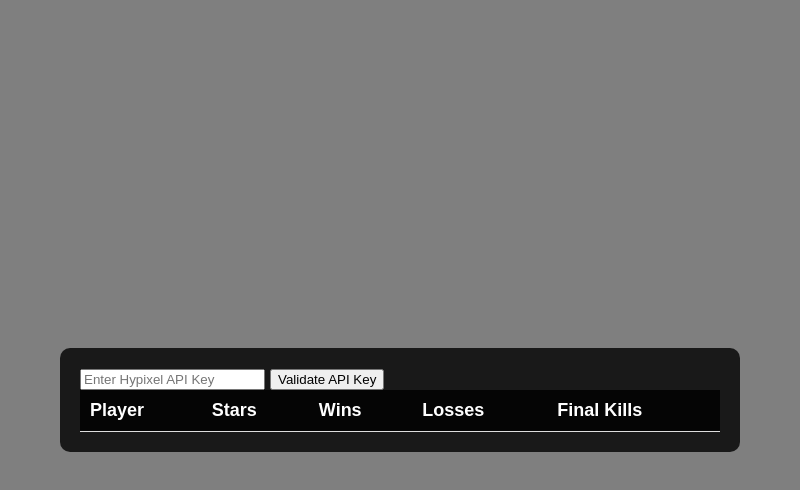
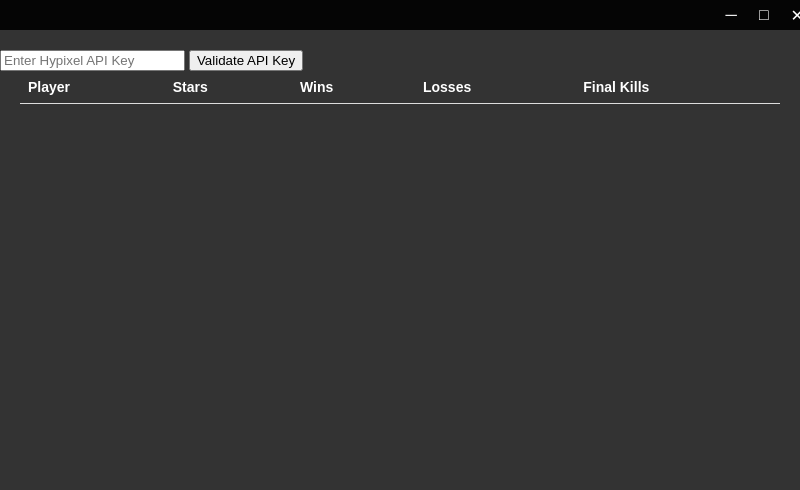
Before and after one commit to AlpoProo/overlay, an Electron app: page src/renderer/index.html in a window 800 px wide. Both pictures are taken after a click on the element "Lunar". Drawn offline with Linux system fonts and the light colour scheme; no server answers.

Commit message:
daha güzel
daha güzel

```diff
--- a/src/renderer/index.html
+++ b/src/renderer/index.html
@@ -7,15 +7,44 @@
     <style>
         body {
             font-family: 'Arial', sans-serif;
-            background-color: rgba(0, 0, 0, 0.5);
+            background-color: rgba(0, 0, 0, 0.8);
             color: white;
-            font-size: 18px;
+            font-size: 14px;
             margin: 0;
             padding: 0;
             display: flex;
-            justify-content: center;
+            flex-direction: column;
             align-items: center;
             height: 100vh;
+            overflow: hidden;
+        }
+        .window-frame {
+            position: absolute;
+            top: 0;
+            left: 0;
+            width: 100%;
+            height: 30px;
+            background-color: rgba(0, 0, 0, 0.9);
+            -webkit-app-region: drag;
+            display: flex;
+            justify-content: flex-end;
+            align-items: center;
+            padding: 0 10px;
+        }
+        .window-controls {
+            display: flex;
+            gap: 10px;
+        }
+        .window-controls button {
+            background: none;
+            border: none;
+            color: white;
+            font-size: 16px;
+            cursor: pointer;
+            -webkit-app-region: no-drag;
+        }
+        .window-controls button:hover {
+            color: #ccc;
         }
         .client-selection {
             display: grid;
@@ -24,6 +53,7 @@
             gap: 10px;
             width: 80%;
             max-width: 600px;
+            margin-top: 40px;
         }
         .client-card {
             background-color: rgba(0, 0, 0, 0.8);
@@ -50,19 +80,22 @@
         .client-card[data-client="raven"] { background-color: #B8B8FF; }
         #overlay-content {
             display: none;
-            background-color: rgba(0, 0, 0, 0.8);
+            background-color: transparent;
             padding: 20px;
             border-radius: 10px;
-            width: 80%;
-            max-width: 800px;
+            width: 100%;
+            justify-content: flex-start;
+            max-width: none;
+            margin-top: 30px;
         }
         table {
-            width: 100%;
+            width: calc(100% - 40px); /* Soldan ve sağdan 20px boşluk bırak */
+            margin: 0 20px; /* Soldan ve sağdan 20px boşluk */
             border-collapse: collapse;
-            background-color: rgba(0, 0, 0, 0.8);
+            background-color: transparent;
         }
         th, td {
-            padding: 10px;
+            padding: 8px;
             text-align: left;
             border-bottom: 1px solid #ddd;
         }
@@ -76,6 +109,13 @@
     </style>
 </head>
 <body>
+    <div class="window-frame">
+        <div class="window-controls">
+            <button id="minimize-btn">─</button>
+            <button id="maximize-btn">□</button>
+            <button id="close-btn">✕</button>
+        </div>
+    </div>
     <div id="client-selection" class="client-selection">
         <div class="client-card" data-client="lunar">
             <h3>Lunar</h3>
@@ -128,20 +168,12 @@
         // Client kartlarına tıklama olayı ekle
         document.querySelectorAll('.client-card').forEach(card => {
             card.addEventListener('click', () => {
-                // Tüm client kartlarındaki seçim işaretini kaldır
                 document.querySelectorAll('.client-card').forEach(c => c.removeAttribute('data-selected'));
-
-                // Tıklanan client kartını seçili olarak işaretle
                 card.setAttribute('data-selected', 'true');
-
                 const selectedClient = card.getAttribute('data-client');
                 console.log('Client seçildi:', selectedClient);
-
-                // Client seçim ekranını gizle ve overlay içeriğini göster
                 document.getElementById('client-selection').style.display = 'none';
                 document.getElementById('overlay-content').style.display = 'block';
-
-                // API key doğrulama ve istatistikleri çekme işlemlerini başlat
                 const apiKey = document.getElementById('api-key-input').value;
                 if (apiKey) {
                     console.log('API anahtarı ile istatistikler isteniyor.');
@@ -154,13 +186,11 @@
         document.getElementById('validate-api-key').addEventListener('click', () => {
             const apiKeyInput = document.getElementById('api-key-input');
             const apiKey = apiKeyInput.value.trim();
-
             if (!apiKey) {
                 console.log('API anahtarı girilmedi.');
                 alert('Please enter an API key.');
                 return;
             }
-
             console.log('API anahtarı doğrulanıyor.');
             Electron.sendMessage('validate-api-key', apiKey);
         });
@@ -168,12 +198,9 @@
         // API key doğrulama sonucunu dinle
         Electron.receiveMessage('api-key-validation', (valid) => {
             const apiKeyInput = document.getElementById('api-key-input');
-
             if (valid) {
                 console.log('API anahtarı geçerli.');
                 alert('The API key is valid!');
-
-                // API anahtarı doğrulandıktan sonra, seçilen client ile istatistikleri iste
                 const selectedClient = document.querySelector('.client-card[data-selected="true"]').getAttribute('data-client');
                 console.log('Seçilen client:', selectedClient);
                 Electron.sendMessage('request-player-stats', { apiKey: apiKeyInput.value, client: selectedClient });
@@ -181,15 +208,18 @@
                 console.log('API anahtarı geçersiz.');
                 alert('This is not a valid API key. Please try again.');
             }
-
             apiKeyInput.value = '';
         });
 
         // İstatistikler alındığında
         Electron.receiveMessage('player-stats-response', (stats) => {
-            console.log(stats)
+            console.log(stats);
             const tableBody = document.querySelector('#stats-table tbody');
             tableBody.innerHTML = '';
+
+            // Yıldıza göre sırala (artan -> azalan)
+            stats.sort((a, b) => b.stars - a.stars);
+
             stats.forEach((stat, index) => {
                 const row = document.createElement('tr');
                 const starClass = getStarClass(stat.stars);
@@ -223,6 +253,19 @@
             if (finalKills >= 500 && finalKills < 1000) return 'fk-500-1000';
             return '';
         }
+
+        // Pencere kontrol butonları
+        document.getElementById('minimize-btn').addEventListener('click', () => {
+            Electron.sendMessage('minimize-window');
+        });
+
+        document.getElementById('maximize-btn').addEventListener('click', () => {
+            Electron.sendMessage('maximize-window');
+        });
+
+        document.getElementById('close-btn').addEventListener('click', () => {
+            Electron.sendMessage('close-window');
+        });
     </script>
 </body>
 </html>
```
Also changed, not shown: src/main/index.js (+32 -25 lines), 1 other file.
